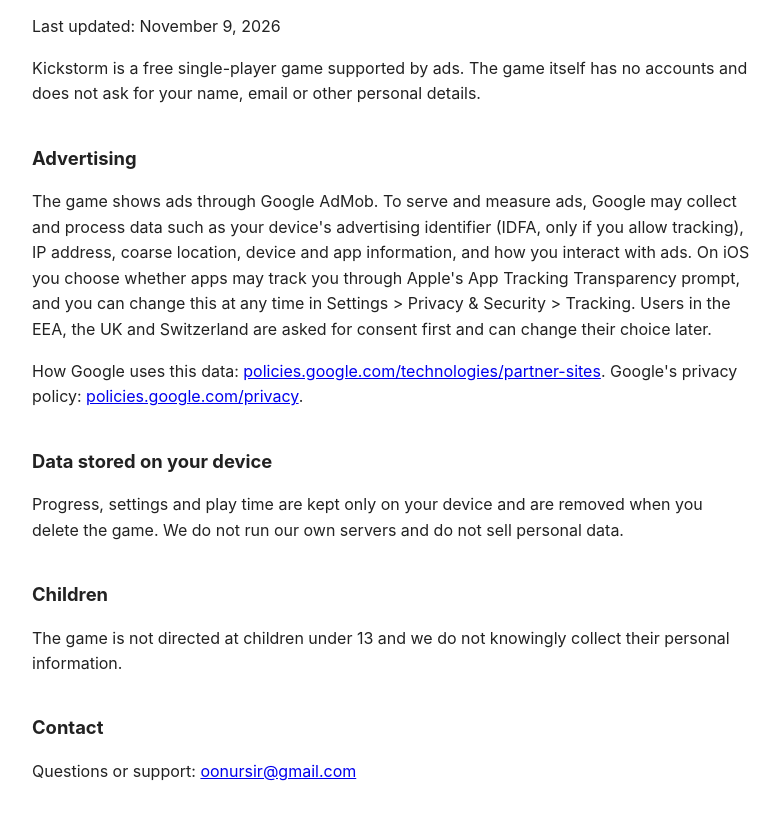
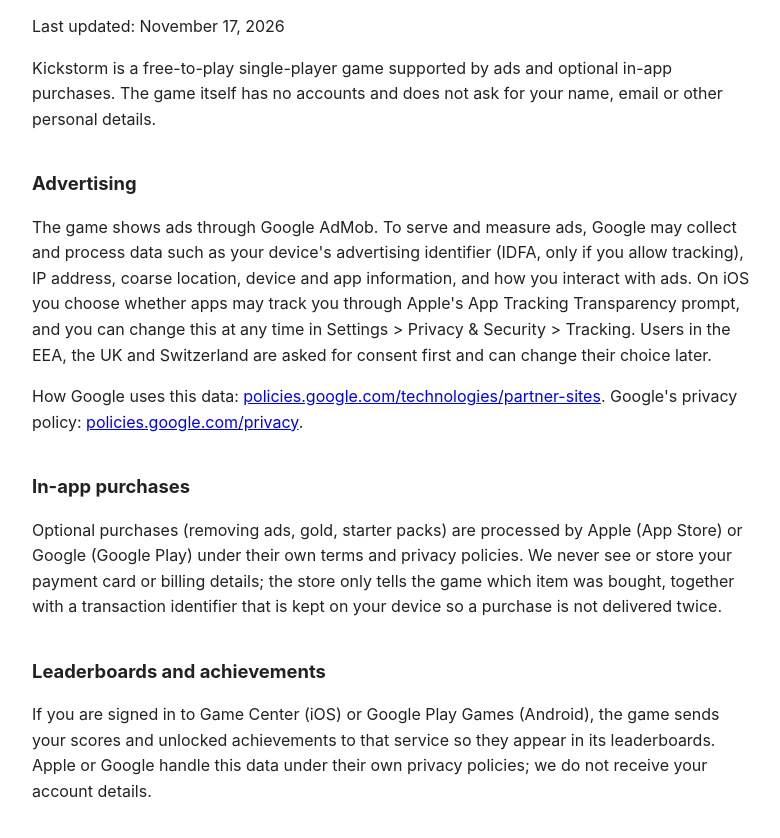
Before and after one commit to onrsir/kickstorm, a plain HTML site: page privacy.html in a window 1280 px wide. Shown: the part 84-922 px from the top of the page, without its empty margins (248-1028 px from the left). Drawn offline with Linux system fonts and the light colour scheme.

Commit message:
Privacy policy: in-app purchases, Game Center / Play Games, notifications

```diff
--- a/privacy.html
+++ b/privacy.html
@@ -4,13 +4,19 @@
 <style>body{font-family:-apple-system,Segoe UI,Roboto,sans-serif;max-width:720px;margin:40px auto;padding:0 16px;line-height:1.6;color:#222;background:#fff}h1{font-size:1.6em}h2{font-size:1.15em;margin-top:2em}</style></head>
 <body>
 <h1>Kickstorm Privacy Policy</h1>
-<p>Last updated: November 9, 2026</p>
-<p>Kickstorm is a free single-player game supported by ads. The game itself has no accounts and does not ask for your name, email or other personal details.</p>
+<p>Last updated: November 17, 2026</p>
+<p>Kickstorm is a free-to-play single-player game supported by ads and optional in-app purchases. The game itself has no accounts and does not ask for your name, email or other personal details.</p>
 <h2>Advertising</h2>
 <p>The game shows ads through Google AdMob. To serve and measure ads, Google may collect and process data such as your device's advertising identifier (IDFA, only if you allow tracking), IP address, coarse location, device and app information, and how you interact with ads. On iOS you choose whether apps may track you through Apple's App Tracking Transparency prompt, and you can change this at any time in Settings &gt; Privacy &amp; Security &gt; Tracking. Users in the EEA, the UK and Switzerland are asked for consent first and can change their choice later.</p>
 <p>How Google uses this data: <a href="https://policies.google.com/technologies/partner-sites">policies.google.com/technologies/partner-sites</a>. Google's privacy policy: <a href="https://policies.google.com/privacy">policies.google.com/privacy</a>.</p>
+<h2>In-app purchases</h2>
+<p>Optional purchases (removing ads, gold, starter packs) are processed by Apple (App Store) or Google (Google Play) under their own terms and privacy policies. We never see or store your payment card or billing details; the store only tells the game which item was bought, together with a transaction identifier that is kept on your device so a purchase is not delivered twice.</p>
+<h2>Leaderboards and achievements</h2>
+<p>If you are signed in to Game Center (iOS) or Google Play Games (Android), the game sends your scores and unlocked achievements to that service so they appear in its leaderboards. Apple or Google handle this data under their own privacy policies; we do not receive your account details.</p>
+<h2>Notifications</h2>
+<p>If you allow notifications, the game schedules reminders (for example when a daily reward is ready) on your device. They are created locally, no data is sent to a server, and you can turn them off in the game's settings or in your device settings.</p>
 <h2>Data stored on your device</h2>
-<p>Progress, settings and play time are kept only on your device and are removed when you delete the game. We do not run our own servers and do not sell personal data.</p>
+<p>Progress, gold, purchases made, settings and play time are kept only on your device and are removed when you delete the game. We do not run our own servers and do not sell personal data.</p>
 <h2>Children</h2>
 <p>The game is not directed at children under 13 and we do not knowingly collect their personal information.</p>
 <h2>Contact</h2>
```
